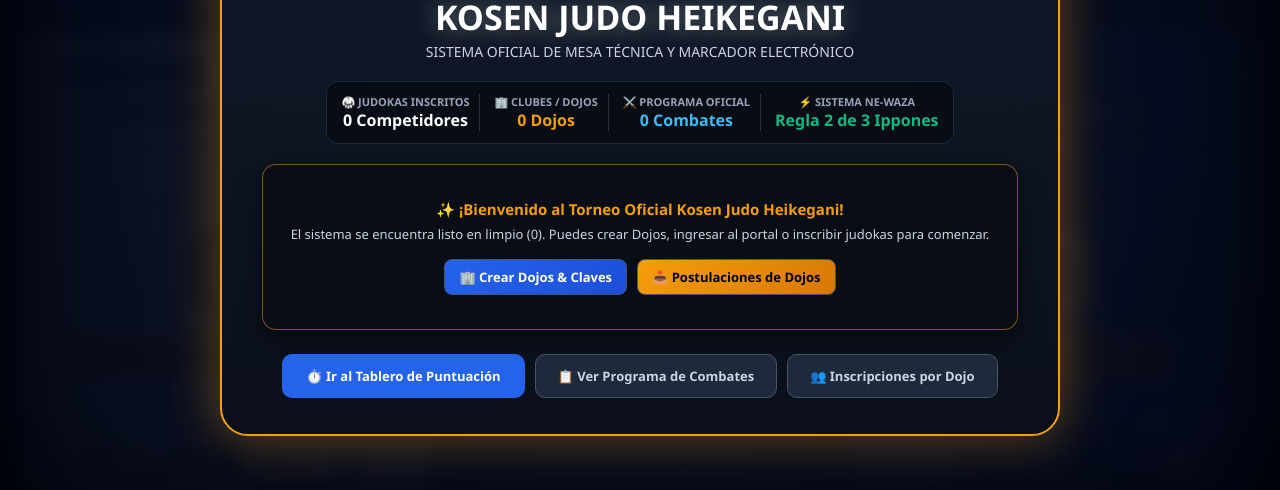
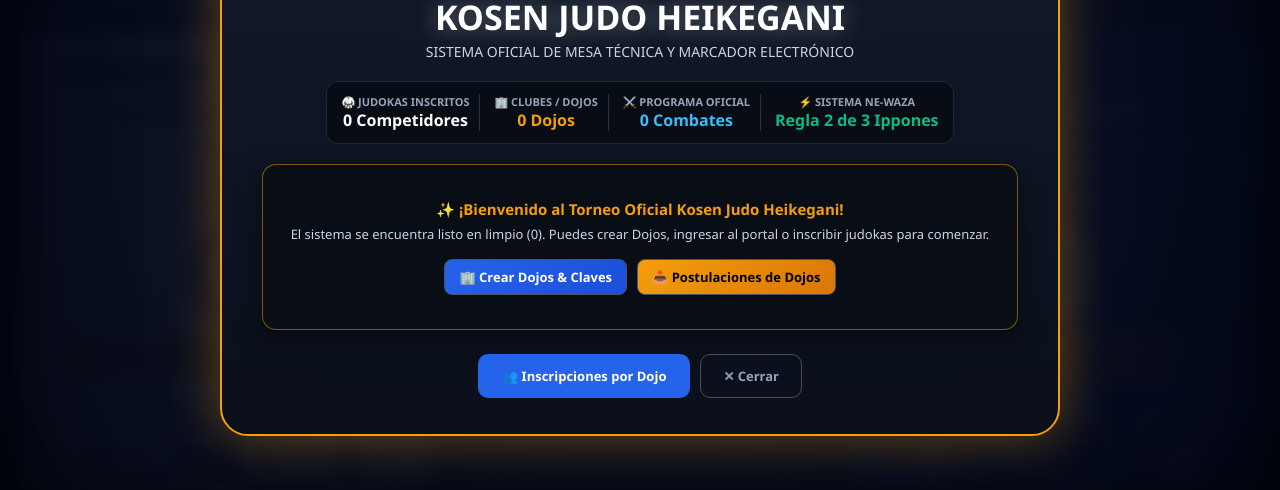
Before and after one commit to elkinguttierrez-pixel/kosen-judo-torneo, a website: page index.html in a window 1280 px wide. Shown: the part 283-773 px from the top of the page. Drawn offline with Linux system fonts and the light colour scheme; no server answers.

Commit message:
refactor: retirar botones de ir al tablero y ver programa de combate del modal de bienvenida

```diff
--- a/index.html
+++ b/index.html
@@ -1320,14 +1320,11 @@ Dojo: Bushido
       <!-- BOTONES DE ACCESO RÁPIDO -->
       <div style="display:flex; flex-direction:column; align-items:center; gap:14px;">
         <div style="display:flex; gap:10px; flex-wrap:wrap; justify-content:center;">
-          <button class="btn-winner-action" style="background:#2563eb; color:#fff; border:none; font-size:13px; font-weight:800; padding:12px 24px;" onclick="closeTournamentKickoffOverlay()">
-            ⏱️ Ir al Tablero de Puntuación
+          <button class="btn-winner-action" style="background:#2563eb; color:#fff; border:none; font-size:13px; font-weight:800; padding:12px 24px;" onclick="closeTournamentKickoffOverlayAndGo('registration')">
+            👥 Inscripciones por Dojo
           </button>
-          <button class="btn-winner-action" style="background:#1e293b; color:#cbd5e1; border:1px solid var(--slate-600); font-size:13px;" onclick="closeTournamentKickoffOverlayAndGo('order')">
-            📋 Ver Programa de Combates
-          </button>
-          <button class="btn-winner-action" style="background:#1e293b; color:#cbd5e1; border:1px solid var(--slate-600); font-size:13px;" onclick="closeTournamentKickoffOverlayAndGo('registration')">
-            👥 Inscripciones por Dojo
+          <button class="btn-winner-action" style="background:transparent; border:1px solid rgba(255,255,255,0.25); color:var(--slate-400); font-size:13px;" onclick="closeTournamentKickoffOverlay()">
+            ✕ Cerrar
           </button>
         </div>
       </div>
```
